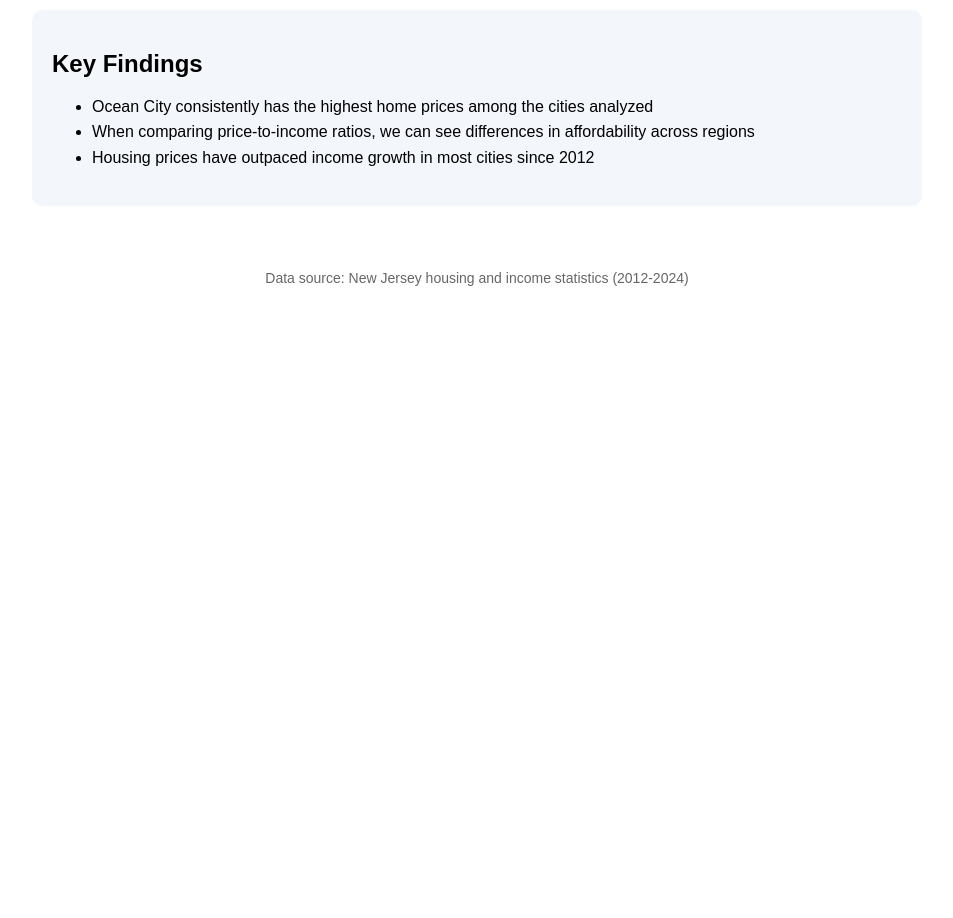
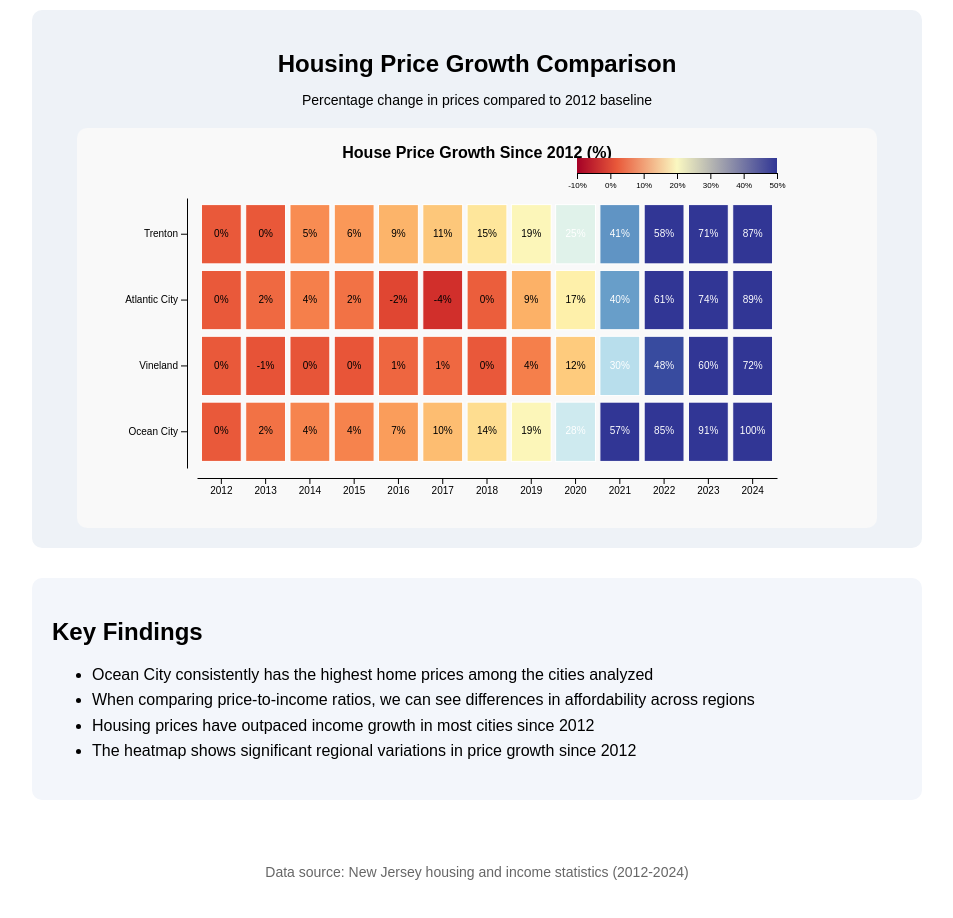
Before and after one commit to mizm13/NJ-Housing-Prices-Data-Visualization, a React (Create React App) app in the folder house-income-prices-visual/: page / in a window 1280 px wide. Shown: the part 1360-2278 px from the top of the page, without its empty margins (163-1116 px from the left). Before the commit the page ends 1700 px from the top, so only its background shows below. Built offline with nearby package versions, Linux system fonts and the light colour scheme.

Commit message:
Updated Dashboard to manage different charts better

```diff
--- a/house-income-prices-visual/src/Dashboard.jsx
+++ b/house-income-prices-visual/src/Dashboard.jsx
@@ -1,6 +1,7 @@
 import React from 'react';
 import LineChart from './LineChart';
 import BarChart from './BarChart';
+import HeatmapChart from './HeatmapChart';
 
 const Dashboard = () => {
     return (
@@ -9,15 +10,15 @@ const Dashboard = () => {
                 <h1>New Jersey Housing Market Analysis (2012-2024)</h1>
                 <p>Examining housing prices and affordability across cities</p>
             </header>
-
             <section>
                 <LineChart />
             </section>
-
             <section>
                 <BarChart />
             </section>
-
+            <section>
+                <HeatmapChart />
+            </section>
             <section style={{
                 margin: '30px auto',
                 padding: '20px',
@@ -30,9 +31,9 @@ const Dashboard = () => {
                     <li>Ocean City consistently has the highest home prices among the cities analyzed</li>
                     <li>When comparing price-to-income ratios, we can see differences in affordability across regions</li>
                     <li>Housing prices have outpaced income growth in most cities since 2012</li>
+                    <li>The heatmap shows significant regional variations in price growth since 2012</li>
                 </ul>
             </section>
-
             <footer style={{ textAlign: 'center', padding: '20px', fontSize: '14px', color: '#666' }}>
                 <p>Data source: New Jersey housing and income statistics (2012-2024)</p>
             </footer>
```
